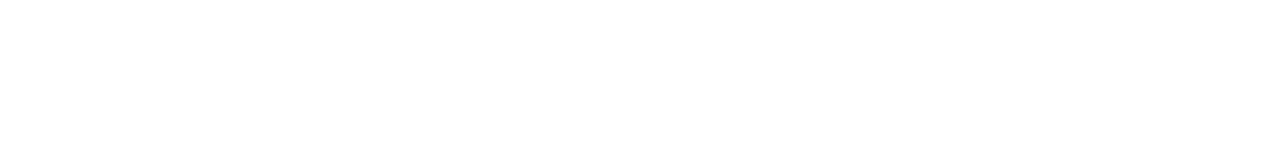
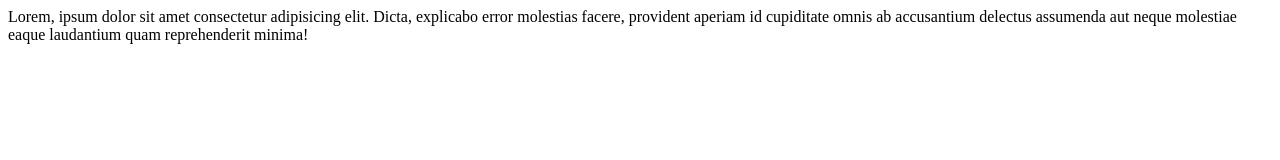
Before and after one commit to AnnaSanchenko/front_end_4, a plain HTML site: page index.html in a window 1280 px wide. Drawn offline with Linux system fonts and the light colour scheme.

Commit message:
add footer to page

```diff
--- a/index.html
+++ b/index.html
@@ -6,6 +6,8 @@
     <link rel="stylesheet" href="style.css">
 </head>
 <body>
+
+    <footer>Lorem, ipsum dolor sit amet consectetur adipisicing elit. Dicta, explicabo error molestias facere, provident aperiam id cupiditate omnis ab accusantium delectus assumenda aut neque molestiae eaque laudantium quam reprehenderit minima!</footer>
     <script src="script.js"></script>
 </body>
 </html>
```
